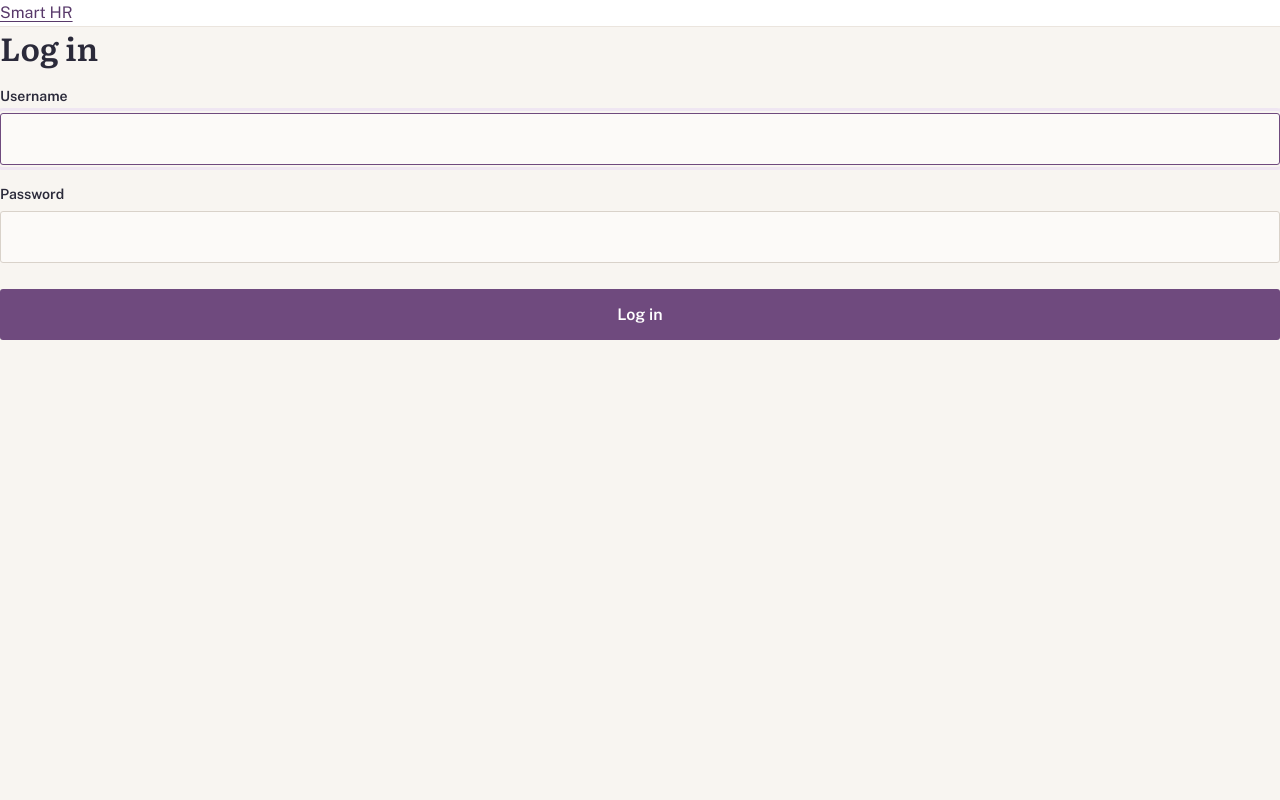
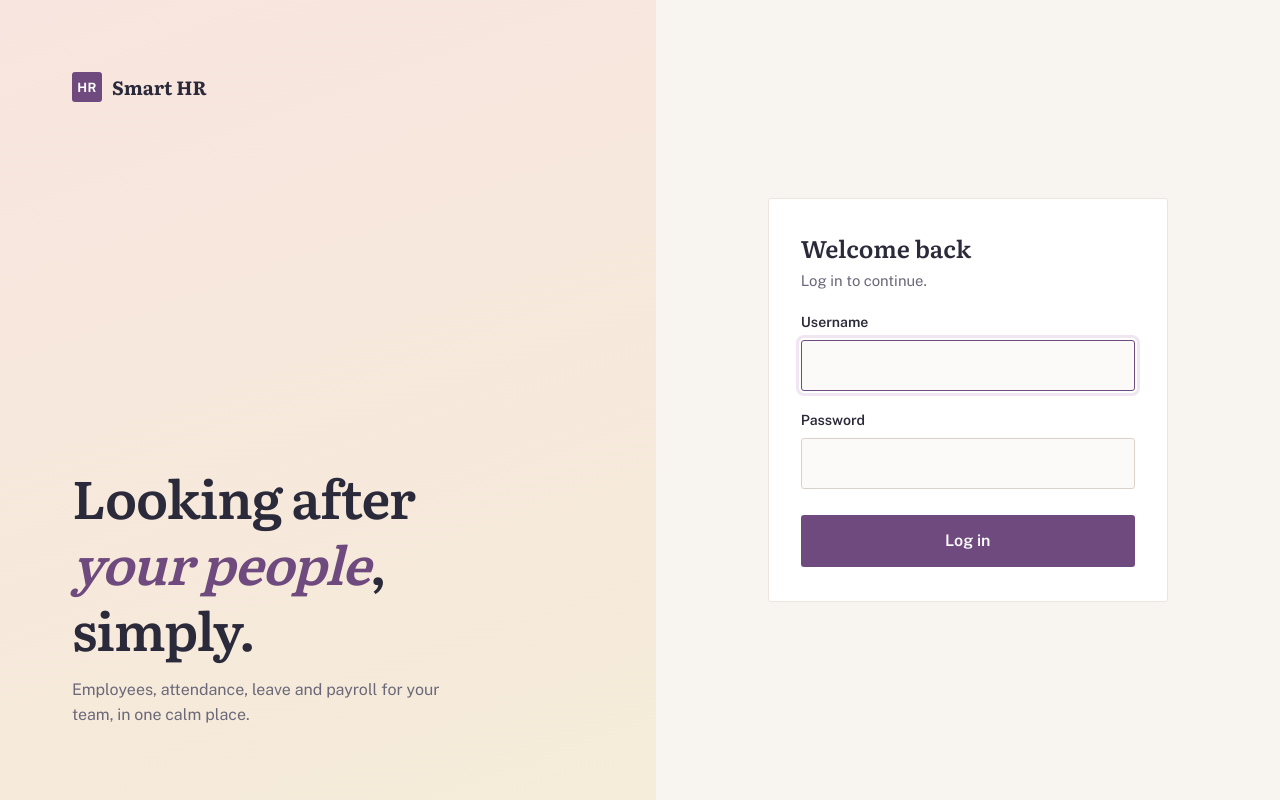
Before and after one commit to lakshmiprasanna-85/smart-hr-employee-management-system, a Django app: page /login/ in a window 1280 px wide. Run offline with Django 5.2, Linux system fonts and the light colour scheme.

Commit message:
feat(ui): redesign login, dashboards, payroll and 403 pages

```diff
--- a/templates/base.html
+++ b/templates/base.html
@@ -4,26 +4,33 @@
   <meta charset="utf-8">
   <meta name="viewport" content="width=device-width, initial-scale=1">
   <title>{% block title %}Smart HR{% endblock %}</title>
+  <link rel="preload" href="{% static 'fonts/literata-latin-wght-normal.woff2' %}" as="font" type="font/woff2" crossorigin>
   <link rel="stylesheet" href="{% static 'css/style.css' %}">
 </head>
 <body>
-  <header class="topbar">
-    <a class="brand" href="{% url 'home' %}">Smart HR</a>
+{% block body %}
+<header class="topbar"><div class="topbar-in">
+  <a class="wordmark" href="{% url 'home' %}"><span class="logo" aria-hidden="true">HR</span>Smart HR</a>
   {% if user.is_authenticated %}
-      <div class="topbar-right">
-        <span class="who">{{ user.get_username }} <span class="badge">{{ user.get_role_display }}</span></span>
+  <nav aria-label="Main">
+    <a href="{% url 'home' %}"{% block nav_home %}{% endblock %}>Dashboard</a>
+    {% if user.role == 'admin' or user.role == 'hr' %}<a href="{% url 'payroll-home' %}"{% block nav_payroll %}{% endblock %}>Payroll</a>{% endif %}
+    {% if user.role == 'admin' %}<a href="{% url 'admin:index' %}">User admin</a>{% endif %}
+  </nav>
+  <div class="me">
+    <div class="avatar" aria-hidden="true">{{ user.get_username|slice:":1"|upper }}</div>
+    <div class="me-text"><b>{{ user.get_full_name|default:user.get_username }}</b><span>{{ user.get_role_display }}</span></div>
     <form method="post" action="{% url 'logout' %}">
       {% csrf_token %}
       <button type="submit" class="link-button">Log out</button>
     </form>
   </div>
   {% endif %}
-  </header>
-  <main class="container">
-    {% if messages %}
-      {% for message in messages %}<p class="message">{{ message }}</p>{% endfor %}
-    {% endif %}
+</div></header>
+<main class="page">
+  {% if messages %}{% for message in messages %}<p class="message">{{ message }}</p>{% endfor %}{% endif %}
   {% block content %}{% endblock %}
 </main>
+{% endblock %}
 </body>
 </html>
--- a/templates/registration/login.html
+++ b/templates/registration/login.html
@@ -1,19 +1,27 @@
 {% extends "base.html" %}
 {% block title %}Log in - Smart HR{% endblock %}
-{% block content %}
-<div class="card narrow">
-  <h1>Log in</h1>
-  {% if form.errors %}
-    <p class="error">Invalid username or password.</p>
-  {% endif %}
-  <form method="post">
+{% block body %}
+<div class="auth">
+  <section class="auth-side">
+    <a class="wordmark" href="{% url 'home' %}"><span class="logo" aria-hidden="true">HR</span>Smart HR</a>
+    <div>
+      <h1>Looking after <em>your people</em>, simply.</h1>
+      <p>Employees, attendance, leave and payroll for your team, in one calm place.</p>
+    </div>
+  </section>
+  <main class="auth-form">
+    <form method="post" class="auth-card">
       {% csrf_token %}
+      <h2>Welcome back</h2>
+      <p class="muted">Log in to continue.</p>
+      {% if form.errors %}<p class="error" role="alert">That username and password did not match. Please try again.</p>{% endif %}
       <label for="id_username">Username</label>
-    <input type="text" name="username" id="id_username" autofocus required>
+      <input type="text" name="username" id="id_username" autocomplete="username" autofocus required>
       <label for="id_password">Password</label>
-    <input type="password" name="password" id="id_password" required>
+      <input type="password" name="password" id="id_password" autocomplete="current-password" required>
       <input type="hidden" name="next" value="{{ next }}">
       <button type="submit" class="button">Log in</button>
     </form>
+  </main>
 </div>
 {% endblock %}
```
Also changed, not shown: templates/403.html (+5 -4 lines), templates/dashboards/admin.html (+12 -8 lines), templates/dashboards/employee.html (+19 -11 lines), templates/dashboards/hr.html (+12 -8 lines), templates/payroll/index.html (+18 -14 lines). Lines whose indentation alone changed are shown as unchanged.
